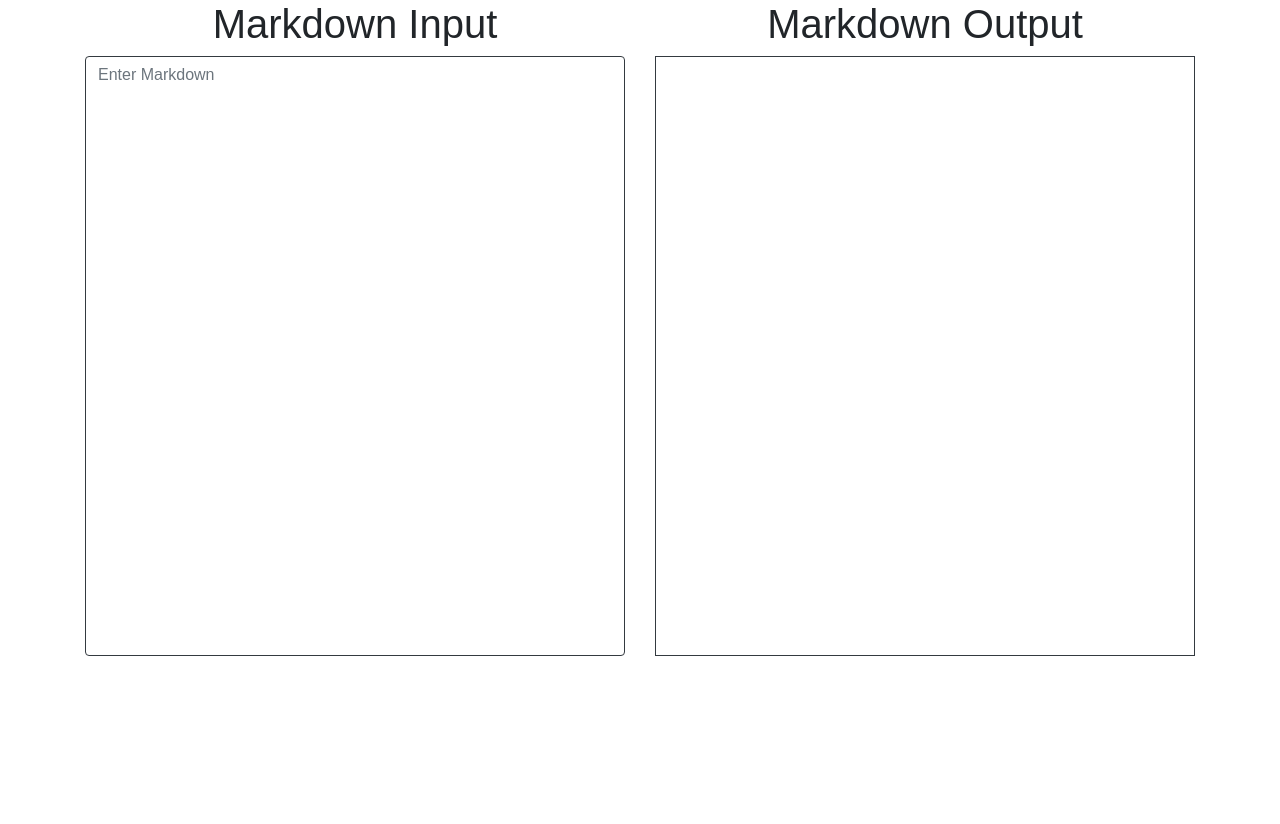
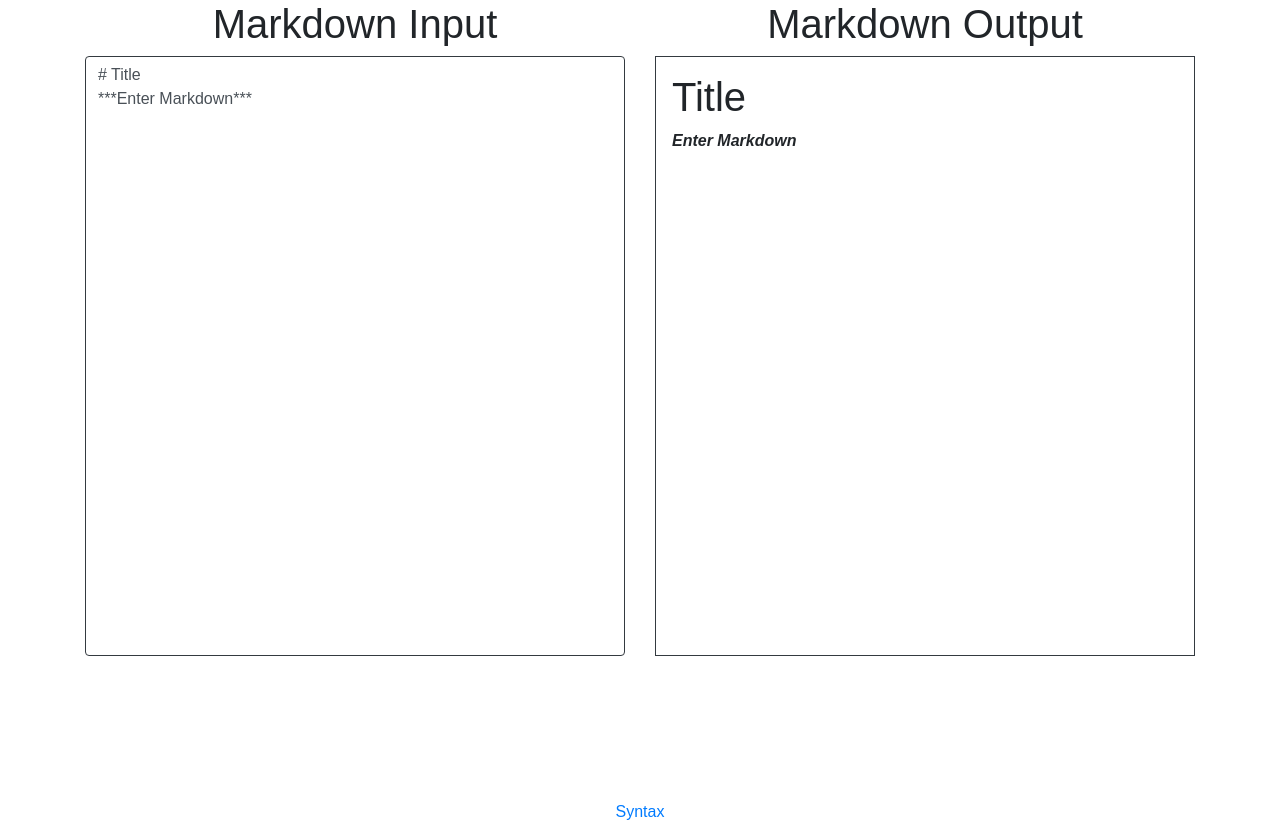
Before and after one commit to Jebbss/markdown_previewer, a React (Create React App) app: page / in a window 1280 px wide. Before the commit the page ends 800 px from the top, so only its background shows below. Built offline with nearby package versions, Linux system fonts and the light colour scheme.

Commit message:
syntax link

```diff
--- a/src/App.tsx
+++ b/src/App.tsx
@@ -7,7 +7,7 @@ import {Component} from "react";
 class App extends Component {
 
     state = {
-        markdown: ""
+        markdown: "# Title \n***Enter Markdown***"
     }
 
     updateMarkdown = (markdown: string): void => {
@@ -34,6 +34,9 @@ class App extends Component {
                         </div>
                     </div>
                 </div>
+                <div className="row justify-content-center align-items-center">
+                    <a href="https://daringfireball.net/projects/markdown/syntax">Syntax</a>
+                </div>
             </div>
         );
     }
```
